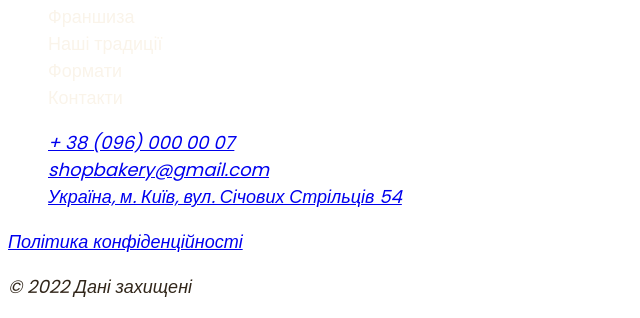
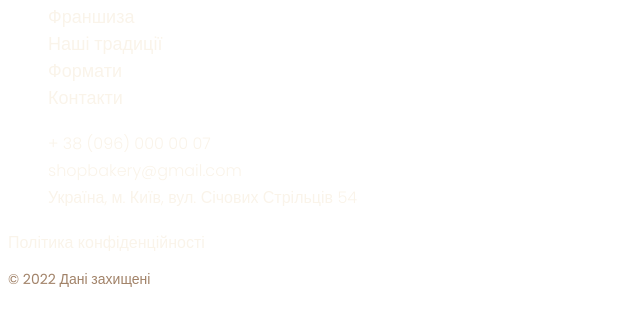
Before and after one commit to MishaFort/Project-1-GeniusSpace-Bakery, a plain HTML site: page index.html in a window 1280 px wide. Shown: the part 3842-4160 px from the top of the page, without its empty margins (0-640 px from the left). Drawn offline with Linux system fonts and the light colour scheme.

Commit message:
15.12.2023 First half of day

```diff
--- a/css/styles.css
+++ b/css/styles.css
@@ -1,8 +1,34 @@
+@font-face {
+  font-display: swap;
+  font-family: "Poppins";
+  font-weight: 300;
+  src: url("../fonts/poppins-v20-latin-300.woff2") format("woff2");
+}
+@font-face {
+  font-display: swap;
+  font-family: "Poppins";
+  font-weight: 400;
+  src: url("../fonts/poppins-v20-latin-regular.woff2") format("woff2");
+}
+@font-face {
+  font-display: swap;
+  font-family: "Poppins";
+  font-weight: 600;
+  src: url("../fonts/poppins-v20-latin-600.woff2") format("woff2");
+}
+@font-face {
+  font-display: swap;
+  font-family: "Poppins";
+  font-weight: 900;
+  src: url("../fonts/poppins-v20-latin-900.woff2") format("woff2");
+}
+
 :root {
   --color-primary-dark: #31261a;
   --color-primary-light: #faf4ea;
   --color-brand-light: #819b57;
   --color-brand-dark: #465929;
+  --color-copyright: #a18268;
 }
 
 /* Base */
@@ -12,6 +38,9 @@ body {
   font-size: 18px;
   font-weight: 400;
   line-height: 1.5;
+}
+address {
+  font-style: normal;
 }
 ul {
   list-style-type: none;
@@ -91,7 +120,23 @@ ul {
   font-size: 24px;
   font-weight: 600;
 }
-.format-text{
+.format-text {
   font-size: 14px;
   font-weight: 300;
 }
+
+/* Footer section */
+.address-link {
+  color: var(--color-primary-light);
+  font-size: 16px;
+  font-weight: 300;
+  text-decoration: none;
+}
+.address-link:hover {
+  color: var(--color-brand-light);
+}
+.address-copyright {
+  color: var(--color-copyright);
+  font-size: 14px;
+  font-weight: 400;
+}
--- a/index.html
+++ b/index.html
@@ -4,13 +4,6 @@
     <meta charset="UTF-8" />
     <meta name="viewport" content="width=device-width, initial-scale=1.0" />
     <title>Сучасна пекарня</title>
-    <!-- Fonts -->
-    <link rel="preconnect" href="https://fonts.googleapis.com" />
-    <link rel="preconnect" href="https://fonts.gstatic.com" crossorigin />
-    <link
-      href="https://fonts.googleapis.com/css2?family=Poppins:wght@300;400;600;900&display=swap"
-      rel="stylesheet"
-    />
     <!-- Css -->
     <link rel="stylesheet" href="./css/styles.css" />
   </head>
@@ -161,12 +154,21 @@
       </nav>
       <address>
         <ul>
-          <li><a href="tel:+380960000007">+ 38 (096) 000 00 07</a></li>
           <li>
-            <a href="mailto:shopbakery@gmail.com">shopbakery@gmail.com</a>
+            <a class="address-link" href="tel:+380960000007"
+              >+ 38 (096) 000 00 07</a
+            >
           </li>
           <li>
-            <a href="https://maps.app.goo.gl/4jJMo3dhJYnmSr639" target="_blank"
+            <a class="address-link" href="mailto:shopbakery@gmail.com"
+              >shopbakery@gmail.com</a
+            >
+          </li>
+          <li>
+            <a
+              class="address-link"
+              href="https://maps.app.goo.gl/4jJMo3dhJYnmSr639"
+              target="_blank"
               >Україна, м. Київ, вул. Січових Стрільців 54
             </a>
           </li>
@@ -179,8 +181,10 @@
             <!-- instagram icon-->
           </li>
         </ul>
-        <a href="#" target="_blank">Політика конфіденційності</a>
-        <p>&copy; 2022 Дані захищені</p>
+        <a class="address-link" href="#" target="_blank"
+          >Політика конфіденційності</a
+        >
+        <p class="address-copyright">&copy; 2022 Дані захищені</p>
       </address>
     </footer>
   </body>
```
Also changed, not shown: fonts/poppins-v20-latin-300.woff2 (added), fonts/poppins-v20-latin-600.woff2 (added), fonts/poppins-v20-latin-900.woff2 (added), fonts/poppins-v20-latin-regular.woff2 (added).
